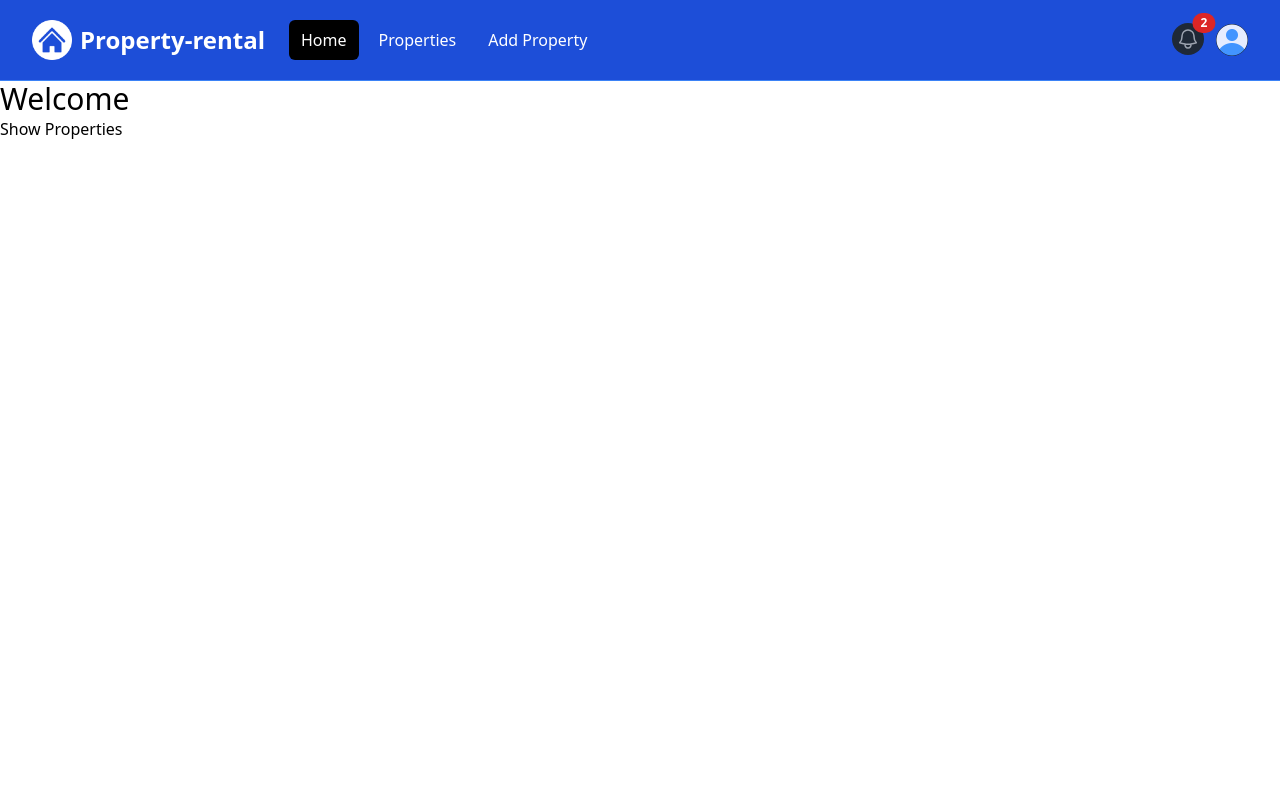
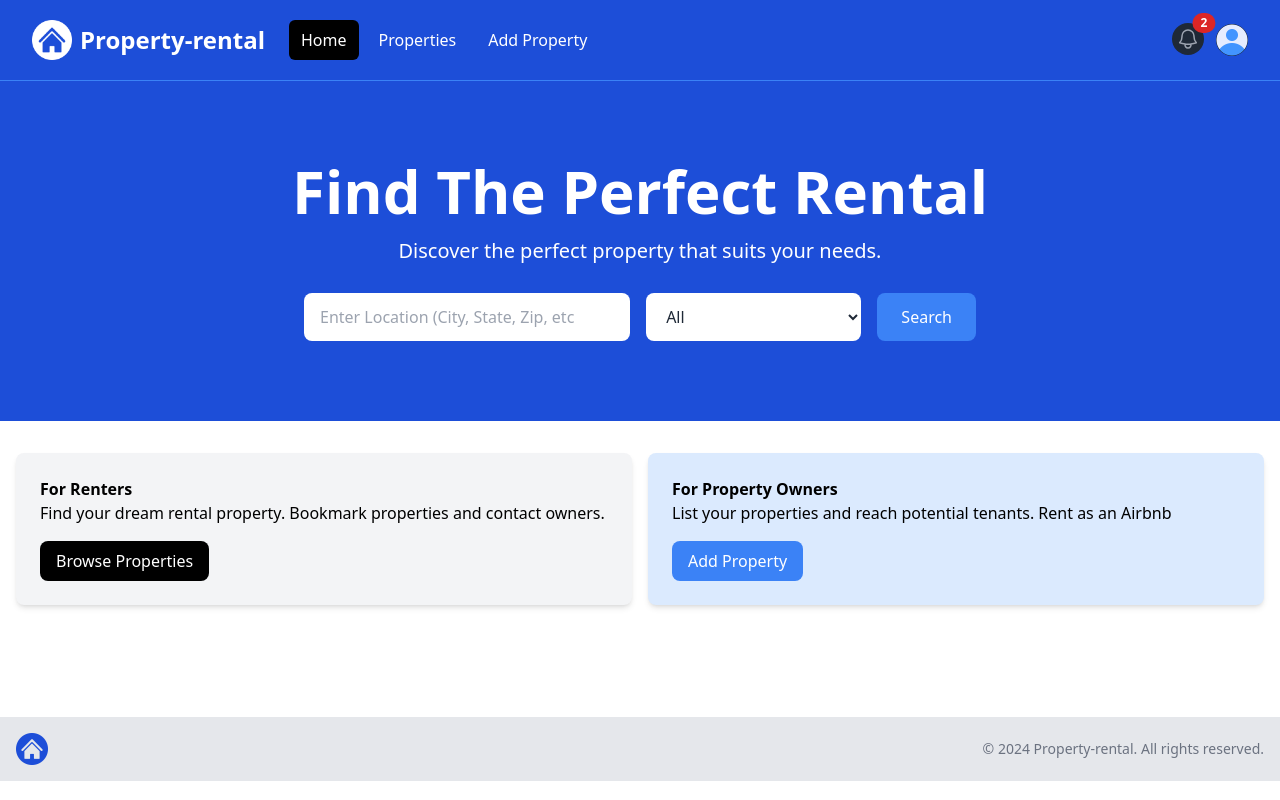
Before and after one commit to theskdhakal/property-rental, a Next.js app: page / in a window 1280 px wide. Built offline with nearby package versions, Linux system fonts and the light colour scheme.

Commit message:
footer set up

```diff
--- a/src/app/layout.tsx
+++ b/src/app/layout.tsx
@@ -1,6 +1,7 @@
 import React, { ReactNode } from "react";
 import "@/assets/styles/globals.css";
 import Navbar from "@/components/Navbar";
+import Footer from "@/components/Footer";
 
 export const metadata = {
   title: "Property-rentals | Find the best Rental",
@@ -13,7 +14,8 @@ const MainLayout = ({ children }: { children: ReactNode }) => {
     <html lang="en">
       <body>
         <Navbar />
-        <div>{children}</div>
+        <main>{children}</main>
+        <Footer />
       </body>
     </html>
   );
--- a/src/app/page.tsx
+++ b/src/app/page.tsx
@@ -1,11 +1,12 @@
-import Link from "next/link";
+import Hero from "@/components/Hero";
+import InfoBoxes from "@/components/InfoBoxes";
 import React from "react";
 
 const HomePage = () => {
   return (
     <div>
-      <h1 className="text-3xl">Welcome</h1>
-      <Link href="/properties">Show Properties</Link>
+      <Hero />
+      <InfoBoxes />
     </div>
   );
 };
--- /dev/null
+++ b/src/components/Footer.tsx
@@ -0,0 +1,24 @@
+import React from "react";
+import Image from "next/image";
+import logo from "@/assets/images/logo.png";
+
+const Footer = () => {
+  const currentYear = new Date().getFullYear();
+  return (
+    <footer className="bg-gray-200 py-4 mt-24">
+      <div className="container mx-auto flex flex-col md:flex-row items-center justify-between px-4">
+        <div className="mb-4 md:mb-0">
+          <Image src={logo} alt="Logo" className="h-8 w-auto" />
+        </div>
+
+        <div>
+          <p className="text-sm text-gray-500 mt-2 md:mt-0">
+            &copy; {currentYear} Property-rental. All rights reserved.
+          </p>
+        </div>
+      </div>
+    </footer>
+  );
+};
+
+export default Footer;
--- /dev/null
+++ b/src/components/Hero.tsx
@@ -0,0 +1,59 @@
+import React from "react";
+
+const Hero = () => {
+  return (
+    //    <!-- Hero -->
+    <section className="bg-blue-700 py-20 mb-4">
+      <div className="max-w-7xl mx-auto px-4 sm:px-6 lg:px-8 flex flex-col items-center">
+        <div className="text-center">
+          <h1 className="text-4xl font-extrabold text-white sm:text-5xl md:text-6xl">
+            Find The Perfect Rental
+          </h1>
+          <p className="my-4 text-xl text-white">
+            Discover the perfect property that suits your needs.
+          </p>
+        </div>
+        <form className="mt-3 mx-auto max-w-2xl w-full flex flex-col md:flex-row items-center">
+          <div className="w-full md:w-3/5 md:pr-2 mb-4 md:mb-0">
+            <label htmlFor="location" className="sr-only">
+              Location
+            </label>
+            <input
+              type="text"
+              id="location"
+              placeholder="Enter Location (City, State, Zip, etc"
+              className="w-full px-4 py-3 rounded-lg bg-white text-gray-800 focus:outline-none focus:ring focus:ring-blue-500"
+            />
+          </div>
+          <div className="w-full md:w-2/5 md:pl-2">
+            <label htmlFor="property-type" className="sr-only">
+              Property Type
+            </label>
+            <select
+              id="property-type"
+              className="w-full px-4 py-3 rounded-lg bg-white text-gray-800 focus:outline-none focus:ring focus:ring-blue-500"
+            >
+              <option value="All">All</option>
+              <option value="Apartment">Apartment</option>
+              <option value="Studio">Studio</option>
+              <option value="Condo">Condo</option>
+              <option value="House">House</option>
+              <option value="Cabin Or Cottage">Cabin or Cottage</option>
+              <option value="Loft">Loft</option>
+              <option value="Room">Room</option>
+              <option value="Other">Other</option>
+            </select>
+          </div>
+          <button
+            type="submit"
+            className="md:ml-4 mt-4 md:mt-0 w-full md:w-auto px-6 py-3 rounded-lg bg-blue-500 text-white hover:bg-blue-600 focus:outline-none focus:ring focus:ring-blue-500"
+          >
+            Search
+          </button>
+        </form>
+      </div>
+    </section>
+  );
+};
+
+export default Hero;
--- /dev/null
+++ b/src/components/InfoBox.tsx
@@ -0,0 +1,38 @@
+import { ReactNode } from "react";
+
+interface ButtonInfo {
+  link: string;
+  text: string;
+  backgroundColor: string;
+}
+
+export interface Props {
+  heading: string;
+  backgroundColor?: string;
+  textColor?: string;
+  buttonInfo: ButtonInfo;
+  children?: ReactNode;
+}
+
+const InfoBox = ({
+  heading,
+  backgroundColor = "bg-gray-100",
+  textColor = "text-gray-800",
+  buttonInfo,
+  children,
+}: Props) => {
+  return (
+    <div className={`${backgroundColor} p-6 rounded-lg shadow-md`}>
+      <h2 className={`${textColor}text-2xl font-bold`}>{heading}</h2>
+      <p className={`${textColor}mt-2 mb-4`}>{children}</p>
+      <a
+        href={buttonInfo.link}
+        className={`inline-block ${buttonInfo.backgroundColor} text-white rounded-lg px-4 py-2 hover:opacity-80`}
+      >
+        {buttonInfo.text}
+      </a>
+    </div>
+  );
+};
+
+export default InfoBox;
--- /dev/null
+++ b/src/components/InfoBoxes.tsx
@@ -0,0 +1,40 @@
+import React from "react";
+
+import InfoBox from "./InfoBox";
+
+const InfoBoxes = () => {
+  return (
+    // <!-- Renters and Owners -->
+    <section>
+      <div className="container-xl lg:container m-auto">
+        <div className="grid grid-cols-1 md:grid-cols-2 gap-4 p-4 rounded-lg">
+          <InfoBox
+            heading="For Renters"
+            backgroundColor="bg-gray-100"
+            buttonInfo={{
+              text: "Browse Properties",
+              link: "/properties",
+              backgroundColor: "bg-black",
+            }}
+          >
+            Find your dream rental property. Bookmark properties and contact
+            owners.
+          </InfoBox>
+          <InfoBox
+            heading="For Property Owners"
+            backgroundColor="bg-blue-100"
+            buttonInfo={{
+              text: "Add Property",
+              link: "/properties/add",
+              backgroundColor: "bg-blue-500",
+            }}
+          >
+            List your properties and reach potential tenants. Rent as an Airbnb
+          </InfoBox>
+        </div>
+      </div>
+    </section>
+  );
+};
+
+export default InfoBoxes;
```
